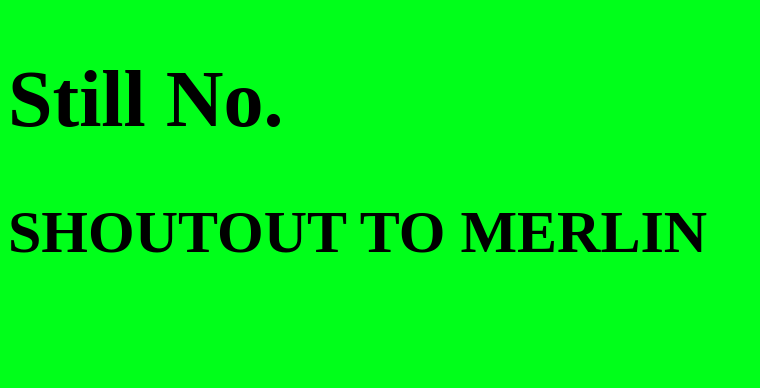
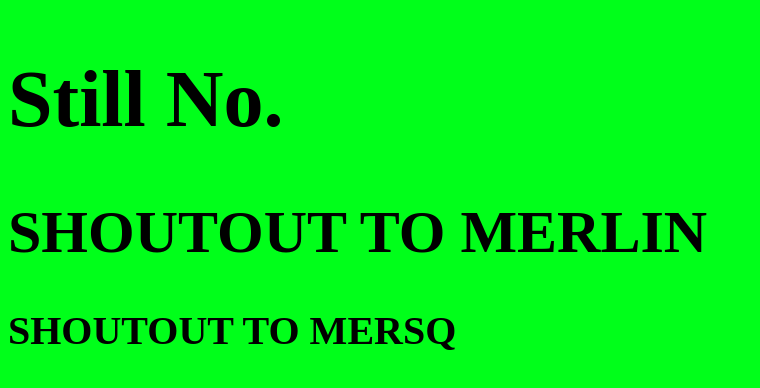
Before and after one commit to JustKyrix/srystalclime, a plain HTML site: page index.html in a window 1280 px wide. Shown: the whole page, without its empty margins (0-760 px from the left). Drawn offline with Linux system fonts and the light colour scheme.

Commit message:
Update index.html

```diff
--- a/index.html
+++ b/index.html
@@ -9,6 +9,7 @@
 		<font face="krungthep">
 		<h1 style="font-size: 80px;">Still No.</h1>
 		<h1 style="font-size: 60px;">SHOUTOUT TO MERLIN</h1>
+		<h1 style="font-size: 40px;">SHOUTOUT TO MERSQ</h1>
 	</font>
 	</body>
 </html>
```
